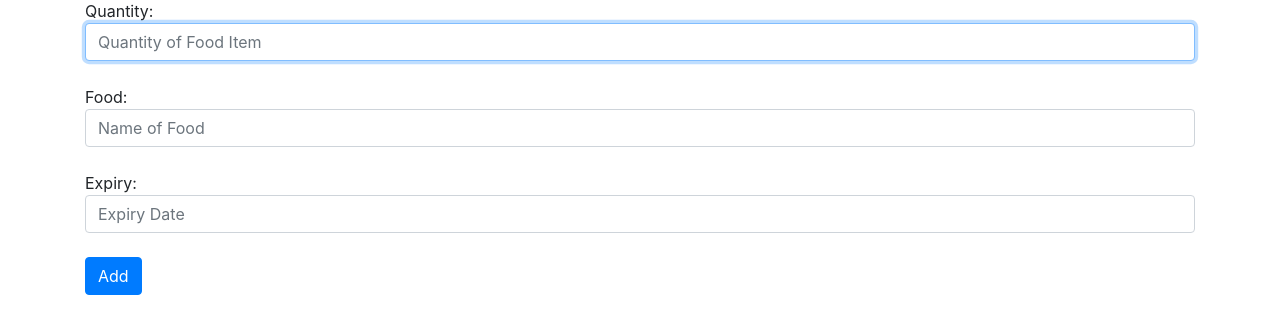
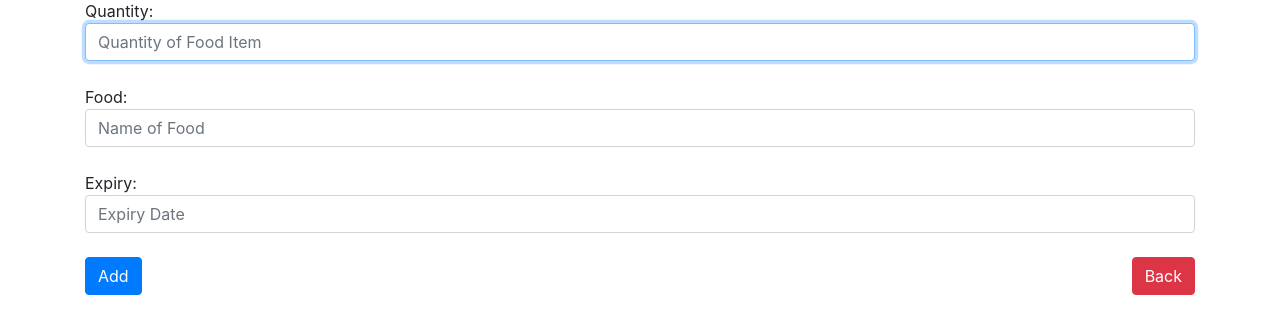
Before and after one commit to ericmshen/foodwatch, a Flask app: page /add in a window 1280 px wide. Shown: the part 653-972 px from the top of the page. Run offline with Flask 2, Linux system fonts and the light colour scheme; some libraries are stand-ins or nearby versions.

Commit message:
added back button

```diff
--- a/templates/add.html
+++ b/templates/add.html
@@ -11,7 +11,19 @@
             Quantity: <input autocomplete="off" autofocus class="form-control" type="text" food.quantity="food.quantity" placeholder="Quantity of Food Item" ><br>
             Food: <input autocomplete="off" autofocus class="form-control" type="text" food.name="food.name" placeholder="Name of Food" ><br>
             Expiry: <input autocomplete="off" autofocus class="form-control" type="text" food.expiry="food.expiry" placeholder="Expiry Date" ><br>
-            <button class="btn btn-primary" type="submit">Add</button>
+
+            <div class = "row">
+                <div class = "col-md-6">
+
+                    <button class="btn btn-primary" type="submit">Add</button>
+                </div>
+
+                <div class = "col-md-6 text-right">
+                    <button class="btn btn-danger" type="submit">Back</button>
+                </div>
+
+
+            </div>
 
         </form>
         <br>
```
